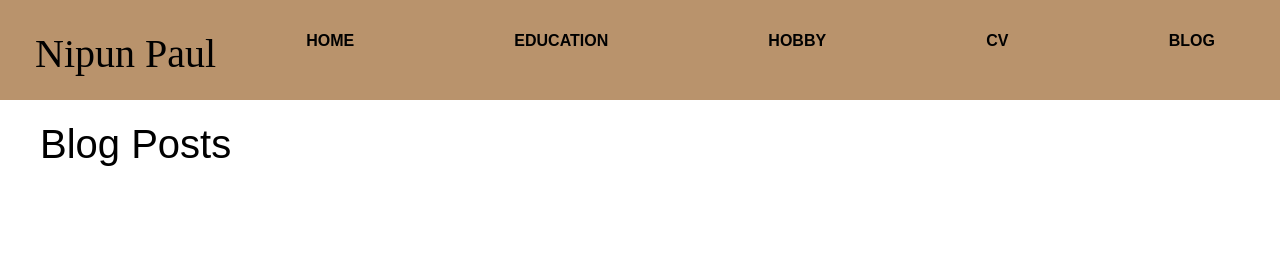
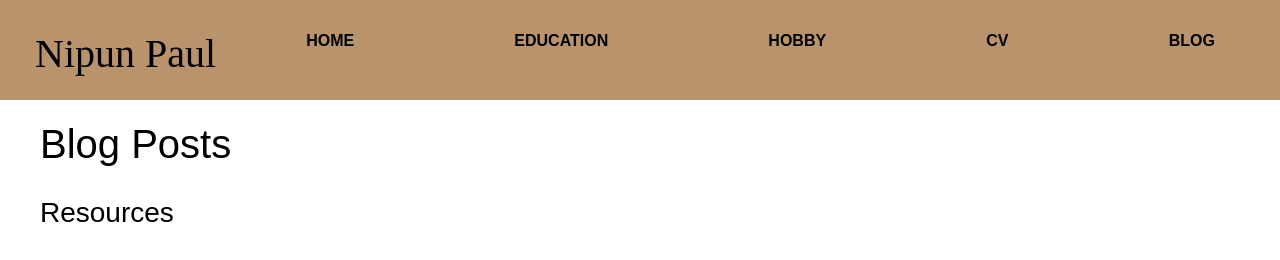
Before and after one commit to Nipun4338/nipun4338.github.io, a plain HTML site: page blog.html in a window 1280 px wide. Drawn offline with nearby package versions, Linux system fonts and the light colour scheme.

Commit message:
Update blog.html

```diff
--- a/blog.html
+++ b/blog.html
@@ -34,7 +34,7 @@
         </div>
 
         <h1 width:10% margin-left: 40px; class="black sansserif pad">Blog Posts</h1>
-
+        <h3 width:10% margin-left: 80px; class="black sansserif pad">Resources</h3>
 
         <!-- <button style="background:#427bf5" onclick="location.href='blogview.html'" type="button" class="button shadow1 button6 thin sansserif pad">
             NO
```
